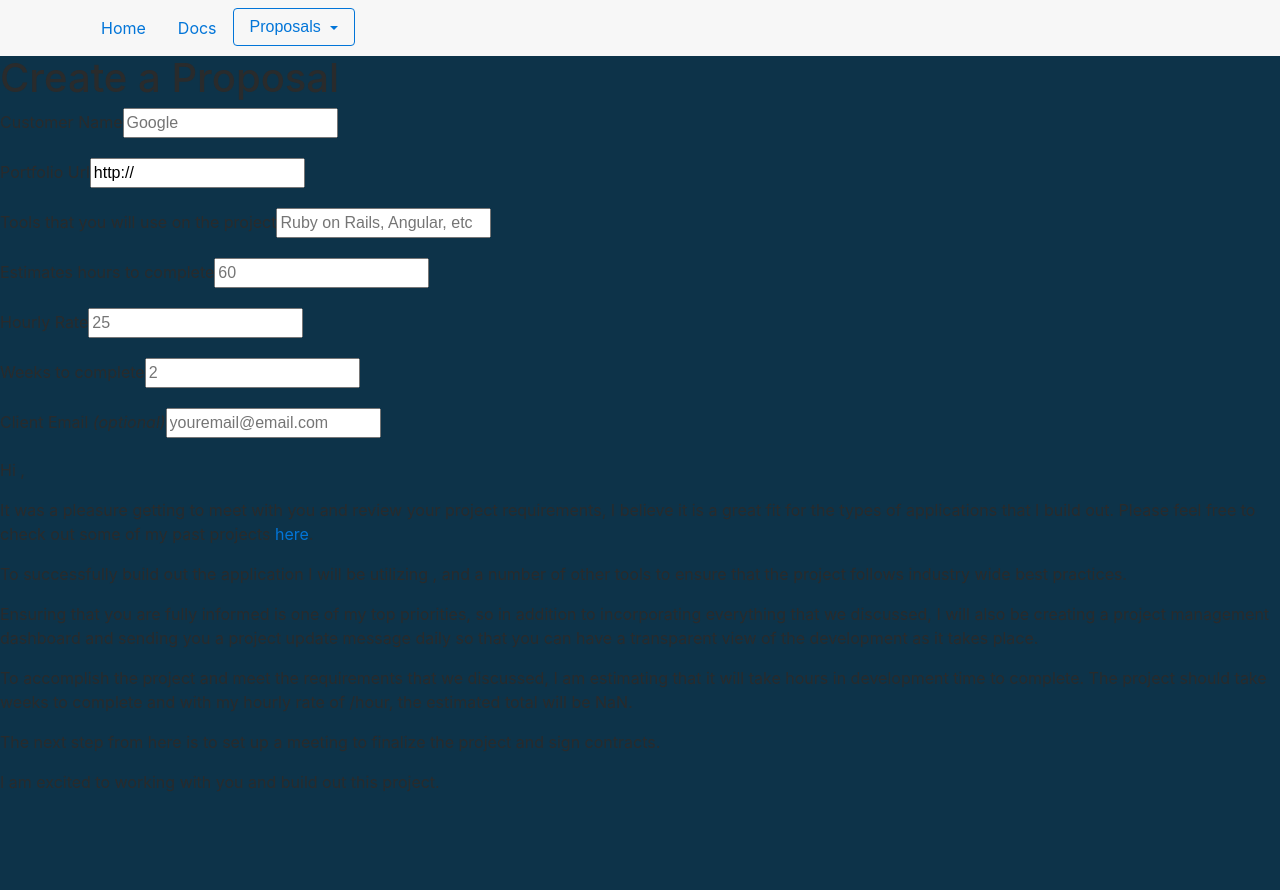
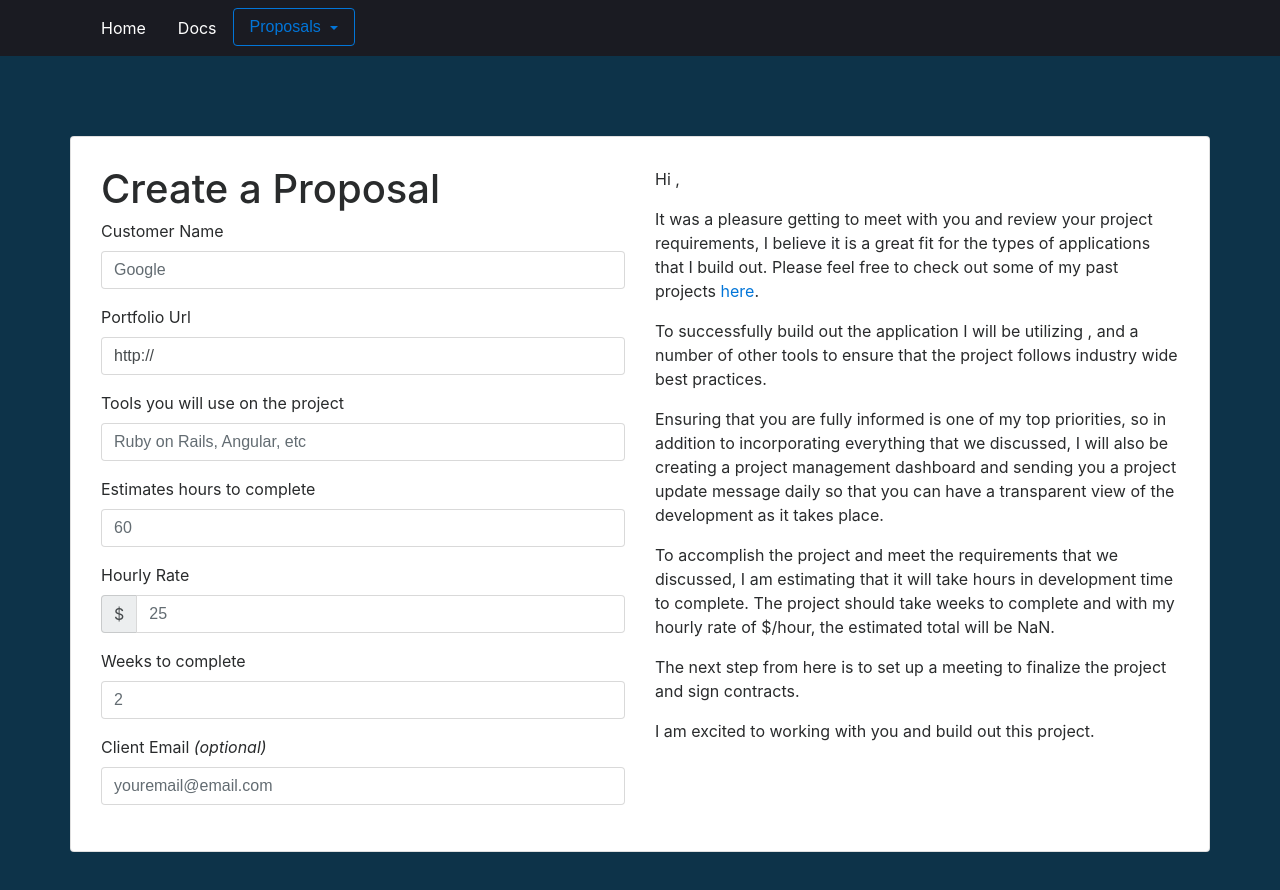
Before and after one commit to koglesby/freelance-camp, an Angular app: page /proposals/new in a window 1280 px wide. Shown: the top 890 px of the page. Before the commit the page ends 810 px from the top, so only its background shows below. Built offline with nearby package versions, Linux system fonts and the light colour scheme.

Commit message:
styled new proposal page

```diff
--- a/src/app/app.component.css
+++ b/src/app/app.component.css
@@ -0,0 +1,28 @@
+.app-body {
+  margin-top: 80px;
+  margin-bottom: 160px;
+}
+
+.nav-styles {
+  background-color: #1a1b22;
+}
+
+.nav-styles a {
+  color: white;
+}
+
+.nav-styles a:hover {
+  color: #c9c9c9;
+}
+
+.nav-link.active {
+  color: darkred !important;
+}
+
+.dropdown-links a {
+  color: #1a1b22;
+}
+
+.dropdown-links a:hover {
+  color: #252830;
+}
--- a/src/app/app.component.html
+++ b/src/app/app.component.html
@@ -21,5 +21,6 @@
     </ul>
   </div>
 </nav>
-
-<router-outlet></router-outlet>
+<div class="app-body">
+  <router-outlet></router-outlet>
+</div>
--- a/src/app/documents/documents.component.html
+++ b/src/app/documents/documents.component.html
@@ -1,5 +1,5 @@
 <div class="container">
-  <h1>{{ pageTitle }}</h1>
+  <h1 class="headline">{{ pageTitle }}</h1>
 
   <div class="card mb-3" *ngFor="let doc of documents">
     <img class="card-img-top" src="{{ doc.image_url}}" alt="Card image cap" width="100%">
--- a/src/app/proposal/proposal-new/proposal-new.component.css
+++ b/src/app/proposal/proposal-new/proposal-new.component.css
@@ -0,0 +1,3 @@
+.form-container {
+  padding: 30px;
+}
--- a/src/app/proposal/proposal-new/proposal-new.component.html
+++ b/src/app/proposal/proposal-new/proposal-new.component.html
@@ -1,10 +1,13 @@
+<div class="card container form-container">
+  <div class="row">
+    <div class="col-md-6">
       <h1>Create a Proposal</h1>
-
       <div>
         <form #proposalForm="ngForm">
           <div class="form-group">
             <label for="customer">Customer Name</label>
             <input
+              class="form-control"
               type="text"
               id="customer"
               placeholder="Google"
@@ -13,14 +16,15 @@
               #customer="ngModel"
               [(ngModel)]="proposal.customer"
             >
+            <div [hidden]="customer.valid || customer.pristine" class="alert alert-danger">
+              Customer name is required
+            </div>
           </div>
 
-    <div [hidden]="customer.valid || customer.pristine">
-      Customer name is required
-    </div>
           <div class="form-group">
             <label for="portfolio_url">Portfolio Url</label>
             <input
+              class="form-control"
               type="text"
               id="portfolio_url"
               required
@@ -28,13 +32,15 @@
               #portfolio_url="ngModel"
               [(ngModel)]="proposal.portfolio_url"
             >
-    </div>
-    <div [hidden]="portfolio_url.valid || portfolio_url.pristine">
+            <div [hidden]="portfolio_url.valid || portfolio_url.pristine"  class="alert alert-danger">
               Portfolio URL is required
             </div>
+          </div>
+
           <div class="form-group">
-      <label for="tools">Tools that you will use on the project</label>
+            <label for="tools">Tools you will use on the project</label>
             <input
+              class="form-control"
               type="text"
               id="tools"
               placeholder="Ruby on Rails, Angular, etc"
@@ -43,13 +49,15 @@
               #tools="ngModel"
               [(ngModel)]="proposal.tools"
             >
-    </div>
-    <div [hidden]="tools.valid || tools.pristine">
+            <div [hidden]="tools.valid || tools.pristine"  class="alert alert-danger">
               A list of tools is required
             </div>
+          </div>
+
           <div class="form-group">
             <label for="estimated_hours">Estimates hours to complete</label>
             <input
+              class="form-control"
               type="number"
               id="estimated_hours"
               placeholder="60"
@@ -58,13 +66,17 @@
               #estimated_hours="ngModel"
               [(ngModel)]="proposal.estimated_hours"
             >
-    </div>
-    <div [hidden]="estimated_hours.valid || estimated_hours.pristine">
+            <div [hidden]="estimated_hours.valid || estimated_hours.pristine"  class="alert alert-danger">
               You must enter the number of estimated hours to complete the project
             </div>
+          </div>
+
           <div class="form-group">
             <label for="hourly_rate">Hourly Rate</label>
+            <div class="input-group">
+              <span class="input-group-addon">$</span>
               <input
+                class="form-control"
                 type="number"
                 id="hourly_rate"
                 placeholder="25"
@@ -74,12 +86,17 @@
                 [(ngModel)]="proposal.hourly_rate"
               >
             </div>
-    <div [hidden]="hourly_rate.valid || hourly_rate.pristine">
+
+
+            <div [hidden]="hourly_rate.valid || hourly_rate.pristine"  class="alert alert-danger">
               An hourly rate is required
             </div>
+          </div>
+
           <div class="form-group">
             <label for="weeks_to_complete">Weeks to complete</label>
             <input
+              class="form-control"
               type="number"
               id="weeks_to_complete"
               placeholder="2"
@@ -88,14 +105,15 @@
               #weeks_to_complete="ngModel"
               [(ngModel)]="proposal.weeks_to_complete"
             >
+            <div [hidden]="weeks_to_complete.valid || weeks_to_complete.pristine"  class="alert alert-danger">
+              A number of weeks to complete is required
             </div>
-    <div [hidden]="weeks_to_complete.valid || weeks_to_complete.pristine">
-      A number of weeks to complete is required
           </div>
           <div class="form-group">
             <label for="client_email">Client Email <em>(optional)</em></label>
             <input
-        type="text"
+              class="form-control"
+              type="email"
               id="client_email"
               placeholder="youremail@email.com"
               name="client_email"
@@ -105,7 +123,9 @@
           </div>
         </form>
       </div>
+    </div>
 
+    <div class="col-md-6">
       <div>
         <p>Hi {{ proposal.customer }},</p>
 
@@ -121,7 +141,7 @@
         <p>Ensuring that you are fully informed is one of my top priorities, so in addition to incorporating everything that we discussed, I will also be creating a project management dashboard and sending you a project update message daily so that you can have a transparent view of the development as it takes place.</p>
 
 
-  <p>To accomplish the project and meet the requirements that we discussed, I am estimating that it will take {{ proposal.estimated_hours }} hours in development time to complete. The project should take {{ proposal.weeks_to_complete }} weeks to complete and with my hourly rate of {{ proposal.hourly_rate }}/hour, the estimated total will be {{ proposal.hourly_rate * proposal.estimated_hours }}.</p>
+        <p>To accomplish the project and meet the requirements that we discussed, I am estimating that it will take {{ proposal.estimated_hours }} hours in development time to complete. The project should take {{ proposal.weeks_to_complete }} weeks to complete and with my hourly rate of ${{ proposal.hourly_rate }}/hour, the estimated total will be {{ proposal.hourly_rate * proposal.estimated_hours }}.</p>
 
 
         <p>The next step from here is to set up a meeting to finalize the project and sign contracts.</p>
@@ -129,3 +149,6 @@
 
         <p>I am excited to working with you and build out this project.</p>
       </div>
+    </div>
+  </div>
+</div>
--- a/src/styles.css
+++ b/src/styles.css
@@ -1,4 +1,8 @@
 /* You can add global styles to this file, and also import other style files */
 body {
-    background-color: #0d3349;
+  background-color: #0d3349;
 }
+
+.headline {
+  color: white;
+}
```
Lines whose indentation alone changed are shown as unchanged.
